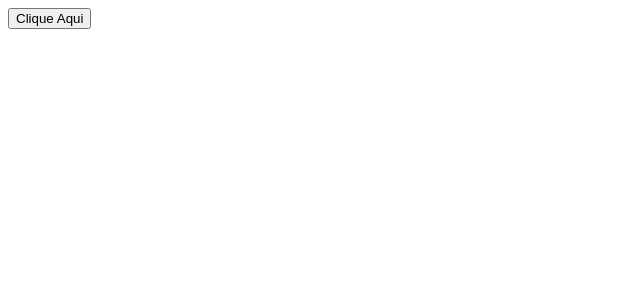
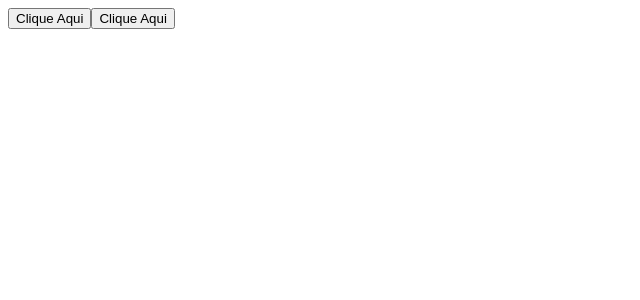
Before and after one commit to iuuleoo/react, a React app: page / in a window 1280 px wide. Shown: the top 300 px of the page, without its empty margins (0-640 px from the left). Built offline with nearby package versions, Linux system fonts and the light colour scheme; the HTML template or start-up script is replaced by a standard one.

Commit message:
Retornando um Elemento Parent

```diff
--- a/src/App.tsx
+++ b/src/App.tsx
@@ -1,5 +1,10 @@
 import { Button } from "./components/button"
 
 export function App(){
-  return <Button />
+  return (
+  <div>
+    <Button />
+    <Button />
+  </div>
+  )
 }
```
